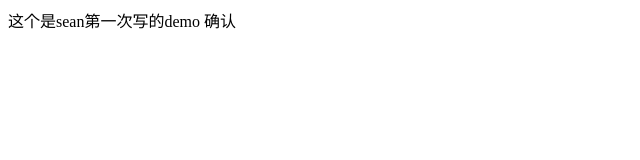
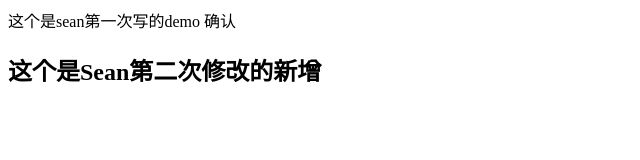
Before and after one commit to seanChenSong/github-first, a plain HTML site: page GIT-test/index.html in a window 1280 px wide. Shown: the whole page, without its empty margins (0-640 px from the left). Drawn offline with Linux system fonts and the light colour scheme.

Commit message:
这个是Sean第二次修改资料

```diff
--- a/GIT-test/index.html
+++ b/GIT-test/index.html
@@ -10,6 +10,7 @@
 
 <body>
     这个是sean第一次写的demo 确认
+    <h2>这个是Sean第二次修改的新增</h2>
 </body>
 
 </html>
```
